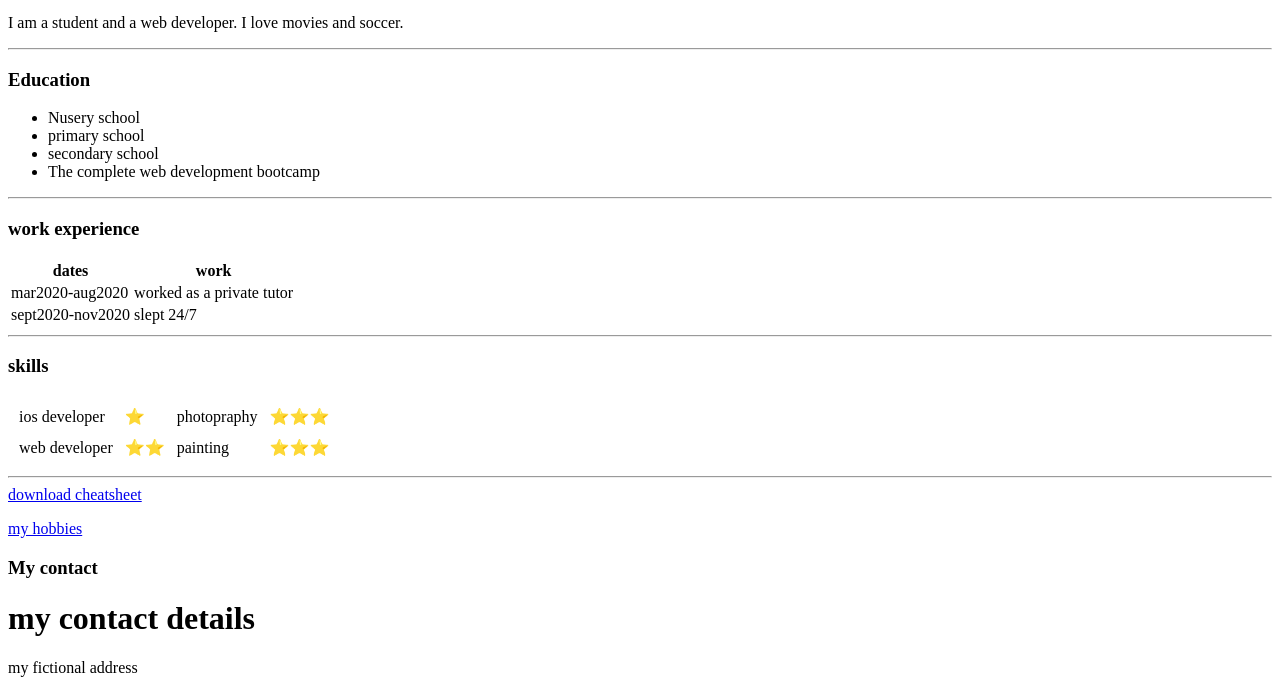
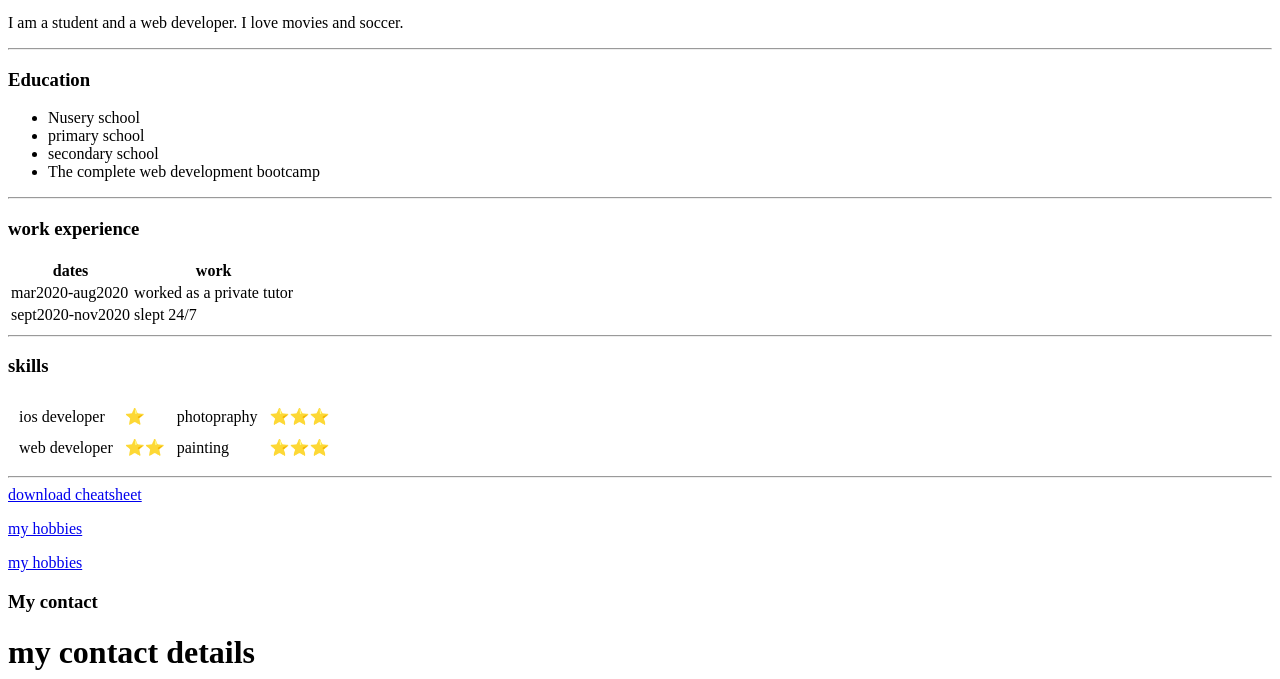
Before and after one commit to kceeugwu/cv, a plain HTML site: page index.html in a window 1280 px wide. Shown: the part 126-805 px from the top of the page. Drawn offline with Linux system fonts and the light colour scheme.

Commit message:
Update index.html

```diff
--- a/index.html
+++ b/index.html
@@ -64,7 +64,7 @@
    <hr>
    <a download href="http://web.stanford.edu/group/csp/cs21/htmlcheatsheet.pdf">download cheatsheet</a>
    <p><a href="hobbies.html">my hobbies</a></p>
-
+    <p><a href="contact me.html">my hobbies</a></p>
 
 
  <h3> My contact</h3>
```
